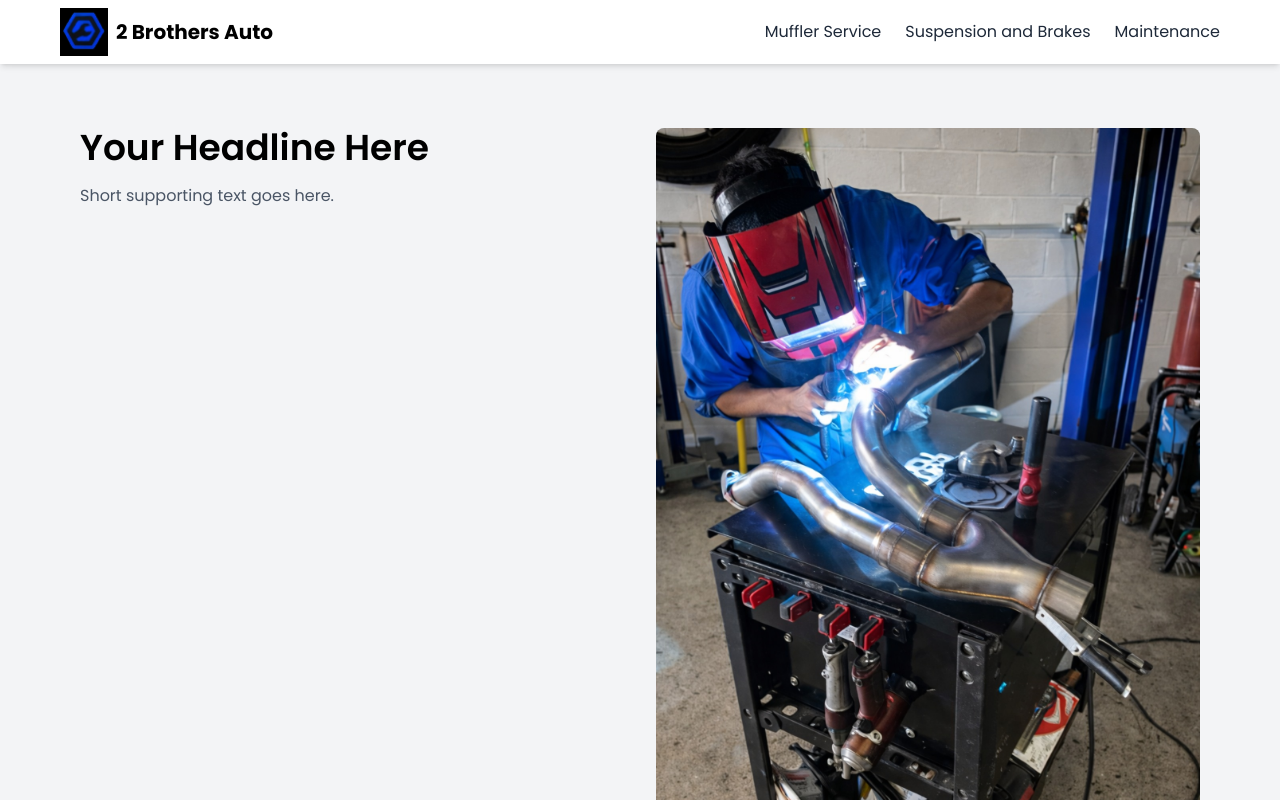
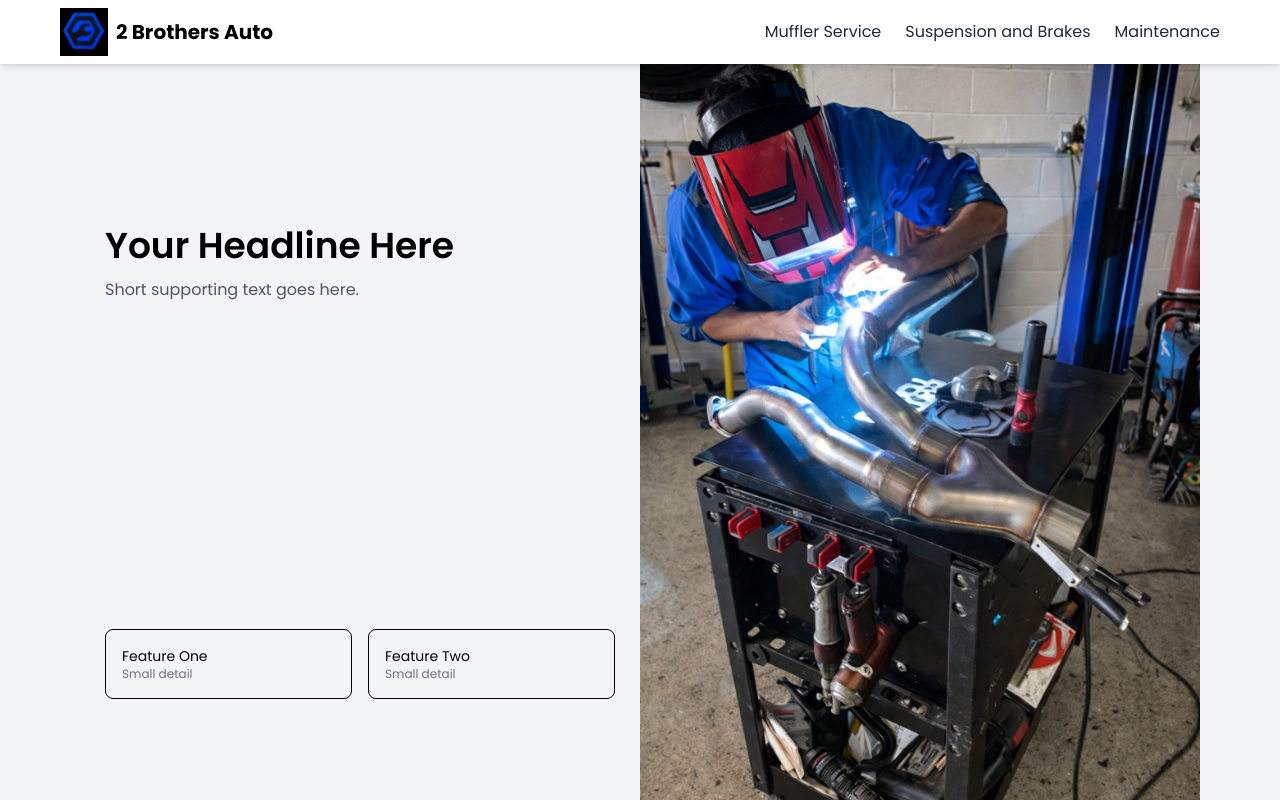
Before and after one commit to oscpaul/a-b, a Next.js app: page / in a window 1280 px wide. Shown: the top 800 px of the page. Built offline with nearby package versions, Linux system fonts and the light colour scheme.

Commit message:
Update HeroSection.jsx

```diff
--- a/components/HeroSection.jsx
+++ b/components/HeroSection.jsx
@@ -1,44 +1,46 @@
 export default function TypeLockup() {
   return (
-    <section className="w-full min-h-[70vh] flex items-center py-16">
-      <div className="max-w-6xl mx-auto px-4 flex flex-col md:flex-row gap-8 w-full">
+    <section className="w-full h-screen">
+      <div className="max-w-6xl mx-auto px-4 flex flex-col md:flex-row h-full">
 
         {/* LEFT */}
-        <div className="w-full md:w-1/2 flex flex-col justify-between">
+        <div className="w-full md:w-1/2 flex flex-col h-full">
 
   {/* Top Row */}
-          <div>
-            <h2 className="text-3xl md:text-4xl font-semibold mb-4">
+<div className="h-1/2 border border-transparent hover:border-black transition-colors flex items-center">
+  <div className="p-6">
+    <h2 className="text-3xl md:text-4xl font-semibold mb-3">
       Your Headline Here
     </h2>
     <p className="text-gray-600">
       Short supporting text goes here.
     </p>
   </div>
+</div>
 
-          {/* Bottom Row (Features) */}
-          <div className="flex justify-between w-full mt-10">
-
-            <div className="w-[48%] p-4 border rounded-lg">
+{/* Bottom Row */}
+<div className="h-1/2 border border-transparent hover:border-black transition-colors flex items-center">
+  <div className="w-full flex gap-4 p-6">
+    <div className="flex-1 border rounded-lg p-4">
       <p className="font-medium text-sm">Feature One</p>
       <p className="text-xs text-gray-500">Small detail</p>
     </div>
 
-            <div className="w-[48%] p-4 border rounded-lg">
+    <div className="flex-1 border rounded-lg p-4">
       <p className="font-medium text-sm">Feature Two</p>
       <p className="text-xs text-gray-500">Small detail</p>
     </div>
-
+  </div>
 </div>
 
         </div>
 
         {/* RIGHT */}
-        <div className="w-full md:w-1/2">
+        <div className="w-full md:w-1/2 h-full">
           <img
             src="/muffler1.jpg"
             alt="Preview"
-            className="w-full h-full object-cover rounded-lg"
+            className="w-full h-full object-cover"
           />
         </div>
 
```
Lines whose indentation alone changed are shown as unchanged.
